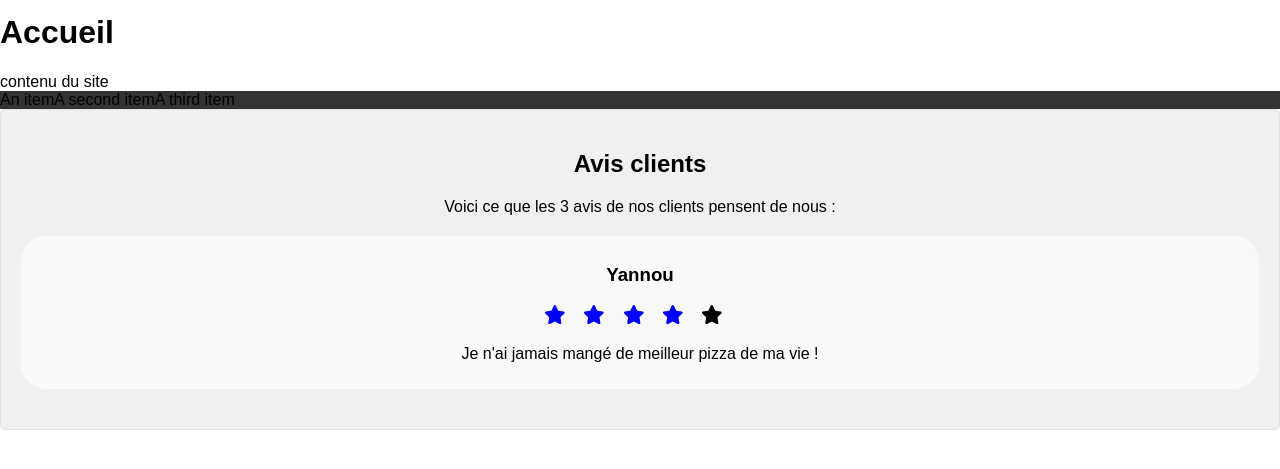
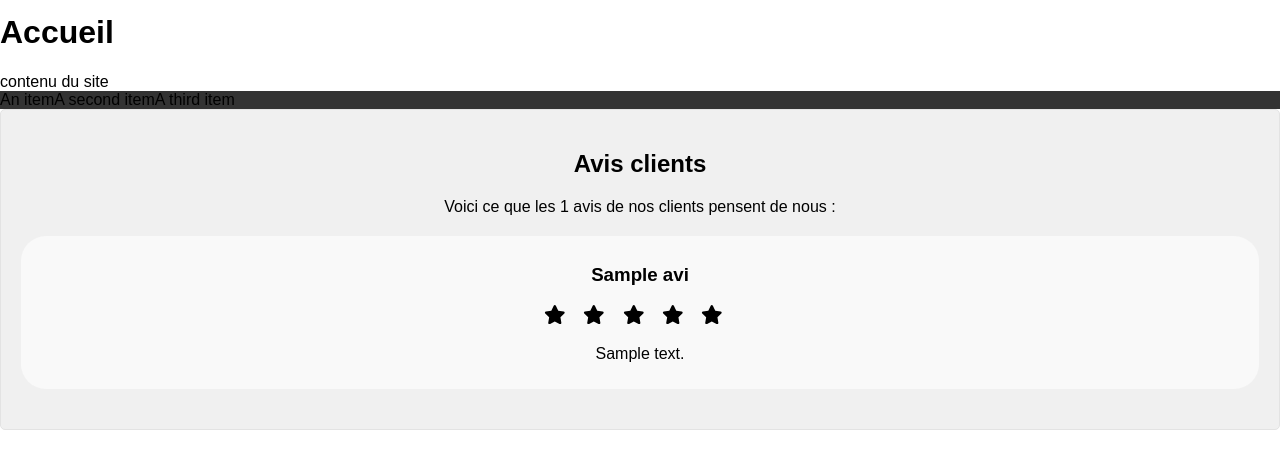
Before and after one commit to PierreTembremande/PizzaJM, a PHP site: template View/View_PageAccueil.php in a window 1280 px wide. Shown: the part 143-612 px from the top of the page. Run offline with PHP 8.4, Linux system fonts and the light colour scheme; the template is opened without the code that fills it: most values are stand-ins (such as "Sample title", 1, 10 or a date in 2020).

Commit message:
feat:client rates with db

```diff
--- a/Controller/Controller_PageAccueil.php
+++ b/Controller/Controller_PageAccueil.php
@@ -1,7 +1,9 @@
 <?php
 require_once(dirname(__DIR__) . "/Model/Bdd.php");
+
+$bdd= new Bdd();
+$avis=$bdd->getAvisClients();
+
 require_once(dirname(__DIR__) . "/View/View_PageAccueil.php");
 
-$bdd= new Bdd();
-
 // $entrepots=$bdd->getNomsEntrepots();
--- a/View/View_PageAccueil.php
+++ b/View/View_PageAccueil.php
@@ -7,11 +7,34 @@
   <title>Accueil</title>
   <style>
     <?php include 'style/Accueil.css' ?>
+
+    <?php
+      foreach ($avis as $value) {
+        echo ".star-rating" . $value["Av_id"] . " {
+            white-space: nowrap;
+        }
+
+        .star-rating" . $value["Av_id"] . " [type='radio'] {
+            appearance: none;
+        }
+
+        .star-rating" . $value["Av_id"] . " i {
+            font-size: 1.2em;
+            transition: 0.3s;
+        }
+
+        .star-rating" . $value["Av_id"] . " label:has(~ :checked) i svg {
+          text-shadow: 0 0 2px #ffffff, 0 0 10px #ffee58;
+          filter: invert(8%) sepia(100%) saturate(6480%) hue-rotate(246deg) brightness(102%) contrast(143%);
+        }\n\n";
+      }
+    ?>
   </style>
+  <link rel="icon" href="View/Pictures/logo.png" />
 </head>
 
 <body>
-    <div class="div-logo"><img class="logo" src="../View/Pictures/logo.png" alt="Logo"></div>
+  <div class="div-logo"><img class="logo" src="View/Pictures/logo.png" alt="Logo"></div>
 
 
   <ul class="nav">
@@ -43,44 +66,48 @@
   </footer>
   <div id="clientRatesDiv">
     <h2>Avis clients</h2>
-        <p>Voici ce que les 3 avis de nos clients pensent de nous :</p>
+    <p>Voici ce que les <?php echo count($avis); ?> avis de nos clients pensent de nous :</p>
     <div id="clientRates">
-            <div id="clientRate">
-                <h3>Yannou</h3>
-                <span class="star-rating">
-                    <label for="rate-1" style="--i:1"><i class="fa-solid fa-star">
-                            <svg xmlns="http://www.w3.org/2000/svg" height="1em" viewBox="0 0 576 512">
-                                <path d="M316.9 18C311.6 7 300.4 0 288.1 0s-23.4 7-28.8 18L195 150.3 51.4 171.5c-12 1.8-22 10.2-25.7 21.7s-.7 24.2 7.9 32.7L137.8 329 113.2 474.7c-2 12 3 24.2 12.9 31.3s23 8 33.8 2.3l128.3-68.5 128.3 68.5c10.8 5.7 23.9 4.9 33.8-2.3s14.9-19.3 12.9-31.3L438.5 329 542.7 225.9c8.6-8.5 11.7-21.2 7.9-32.7s-13.7-19.9-25.7-21.7L381.2 150.3 316.9 18z" />
+      <?php
+      foreach ($avis as $value) {
+        echo "<div id='clientRate'>
+              <h3>" . $value["Av_nom"] . "</h3>
+              <span class='star-rating" . $value["Av_id"] . "'>
+                  <label for='rate-1-" . $value["Av_id"] . "' style='--i:1'><i class='fa-solid fa-star'>
+                          <svg xmlns='http://www.w3.org/2000/svg' height='1em' viewBox='0 0 576 512'>
+                              <path d='M316.9 18C311.6 7 300.4 0 288.1 0s-23.4 7-28.8 18L195 150.3 51.4 171.5c-12 1.8-22 10.2-25.7 21.7s-.7 24.2 7.9 32.7L137.8 329 113.2 474.7c-2 12 3 24.2 12.9 31.3s23 8 33.8 2.3l128.3-68.5 128.3 68.5c10.8 5.7 23.9 4.9 33.8-2.3s14.9-19.3 12.9-31.3L438.5 329 542.7 225.9c8.6-8.5 11.7-21.2 7.9-32.7s-13.7-19.9-25.7-21.7L381.2 150.3 316.9 18z' />
                           </svg>
                       </i></label>
-                    <input type="radio" name="rating" id="rate-1" value="1">
-                    <label for="rate-2" style="--i:2"><i class="fa-solid fa-star">
-                            <svg xmlns="http://www.w3.org/2000/svg" height="1em" viewBox="0 0 576 512">
-                                <path d="M316.9 18C311.6 7 300.4 0 288.1 0s-23.4 7-28.8 18L195 150.3 51.4 171.5c-12 1.8-22 10.2-25.7 21.7s-.7 24.2 7.9 32.7L137.8 329 113.2 474.7c-2 12 3 24.2 12.9 31.3s23 8 33.8 2.3l128.3-68.5 128.3 68.5c10.8 5.7 23.9 4.9 33.8-2.3s14.9-19.3 12.9-31.3L438.5 329 542.7 225.9c8.6-8.5 11.7-21.2 7.9-32.7s-13.7-19.9-25.7-21.7L381.2 150.3 316.9 18z" />
+                  <input type='radio' name='rating' id='rate-1-" . $value["Av_id"] . "' value='1' " . ($value["Av_note"] == 1 ? "checked" : "") . ">
+                  <label for='rate-2-" . $value["Av_id"] . "' style='--i:2'><i class='fa-solid fa-star'>
+                          <svg xmlns='http://www.w3.org/2000/svg' height='1em' viewBox='0 0 576 512'>
+                              <path d='M316.9 18C311.6 7 300.4 0 288.1 0s-23.4 7-28.8 18L195 150.3 51.4 171.5c-12 1.8-22 10.2-25.7 21.7s-.7 24.2 7.9 32.7L137.8 329 113.2 474.7c-2 12 3 24.2 12.9 31.3s23 8 33.8 2.3l128.3-68.5 128.3 68.5c10.8 5.7 23.9 4.9 33.8-2.3s14.9-19.3 12.9-31.3L438.5 329 542.7 225.9c8.6-8.5 11.7-21.2 7.9-32.7s-13.7-19.9-25.7-21.7L381.2 150.3 316.9 18z' />
                           </svg>
                       </i></label>
-                    <input type="radio" name="rating" id="rate-2" value="2">
-                    <label for="rate-3" style="--i:3"><i class="fa-solid fa-star">
-                            <svg xmlns="http://www.w3.org/2000/svg" height="1em" viewBox="0 0 576 512">
-                                <path d="M316.9 18C311.6 7 300.4 0 288.1 0s-23.4 7-28.8 18L195 150.3 51.4 171.5c-12 1.8-22 10.2-25.7 21.7s-.7 24.2 7.9 32.7L137.8 329 113.2 474.7c-2 12 3 24.2 12.9 31.3s23 8 33.8 2.3l128.3-68.5 128.3 68.5c10.8 5.7 23.9 4.9 33.8-2.3s14.9-19.3 12.9-31.3L438.5 329 542.7 225.9c8.6-8.5 11.7-21.2 7.9-32.7s-13.7-19.9-25.7-21.7L381.2 150.3 316.9 18z" />
+                  <input type='radio' name='rating' id='rate-2-" . $value["Av_id"] . "' value='2' " . ($value["Av_note"] == 2 ? "checked" : "") . ">
+                  <label for='rate-3-" . $value["Av_id"] . "' style='--i:3'><i class='fa-solid fa-star'>
+                          <svg xmlns='http://www.w3.org/2000/svg' height='1em' viewBox='0 0 576 512'>
+                              <path d='M316.9 18C311.6 7 300.4 0 288.1 0s-23.4 7-28.8 18L195 150.3 51.4 171.5c-12 1.8-22 10.2-25.7 21.7s-.7 24.2 7.9 32.7L137.8 329 113.2 474.7c-2 12 3 24.2 12.9 31.3s23 8 33.8 2.3l128.3-68.5 128.3 68.5c10.8 5.7 23.9 4.9 33.8-2.3s14.9-19.3 12.9-31.3L438.5 329 542.7 225.9c8.6-8.5 11.7-21.2 7.9-32.7s-13.7-19.9-25.7-21.7L381.2 150.3 316.9 18z' />
                           </svg>
                       </i></label>
-                    <input type="radio" name="rating" id="rate-3" value="3">
-                    <label for="rate-4" style="--i:4"><i class="fa-solid fa-star">
-                            <svg xmlns="http://www.w3.org/2000/svg" height="1em" viewBox="0 0 576 512">
-                                <path d="M316.9 18C311.6 7 300.4 0 288.1 0s-23.4 7-28.8 18L195 150.3 51.4 171.5c-12 1.8-22 10.2-25.7 21.7s-.7 24.2 7.9 32.7L137.8 329 113.2 474.7c-2 12 3 24.2 12.9 31.3s23 8 33.8 2.3l128.3-68.5 128.3 68.5c10.8 5.7 23.9 4.9 33.8-2.3s14.9-19.3 12.9-31.3L438.5 329 542.7 225.9c8.6-8.5 11.7-21.2 7.9-32.7s-13.7-19.9-25.7-21.7L381.2 150.3 316.9 18z" />
+                  <input type='radio' name='rating' id='rate-3-" . $value["Av_id"] . "' value='3' " . ($value["Av_note"] == 3 ? "checked" : "") . ">
+                  <label for='rate-4-" . $value["Av_id"] . "' style='--i:4'><i class='fa-solid fa-star'>
+                          <svg xmlns='http://www.w3.org/2000/svg' height='1em' viewBox='0 0 576 512'>
+                              <path d='M316.9 18C311.6 7 300.4 0 288.1 0s-23.4 7-28.8 18L195 150.3 51.4 171.5c-12 1.8-22 10.2-25.7 21.7s-.7 24.2 7.9 32.7L137.8 329 113.2 474.7c-2 12 3 24.2 12.9 31.3s23 8 33.8 2.3l128.3-68.5 128.3 68.5c10.8 5.7 23.9 4.9 33.8-2.3s14.9-19.3 12.9-31.3L438.5 329 542.7 225.9c8.6-8.5 11.7-21.2 7.9-32.7s-13.7-19.9-25.7-21.7L381.2 150.3 316.9 18z' />
                           </svg>
                       </i></label>
-                    <input type="radio" name="rating" id="rate-4" value="4" checked>
-                    <label for="rate-5" style="--i:5"><i class="fa-solid fa-star">
-                            <svg xmlns="http://www.w3.org/2000/svg" height="1em" viewBox="0 0 576 512">
-                                <path d="M316.9 18C311.6 7 300.4 0 288.1 0s-23.4 7-28.8 18L195 150.3 51.4 171.5c-12 1.8-22 10.2-25.7 21.7s-.7 24.2 7.9 32.7L137.8 329 113.2 474.7c-2 12 3 24.2 12.9 31.3s23 8 33.8 2.3l128.3-68.5 128.3 68.5c10.8 5.7 23.9 4.9 33.8-2.3s14.9-19.3 12.9-31.3L438.5 329 542.7 225.9c8.6-8.5 11.7-21.2 7.9-32.7s-13.7-19.9-25.7-21.7L381.2 150.3 316.9 18z" />
+                  <input type='radio' name='rating' id='rate-4-" . $value["Av_id"] . "' value='4' " . ($value["Av_note"] == 4 ? "checked" : "") . ">
+                  <label for='rate-5-" . $value["Av_id"] . "' style='--i:5'><i class='fa-solid fa-star'>
+                          <svg xmlns='http://www.w3.org/2000/svg' height='1em' viewBox='0 0 576 512'>
+                              <path d='M316.9 18C311.6 7 300.4 0 288.1 0s-23.4 7-28.8 18L195 150.3 51.4 171.5c-12 1.8-22 10.2-25.7 21.7s-.7 24.2 7.9 32.7L137.8 329 113.2 474.7c-2 12 3 24.2 12.9 31.3s23 8 33.8 2.3l128.3-68.5 128.3 68.5c10.8 5.7 23.9 4.9 33.8-2.3s14.9-19.3 12.9-31.3L438.5 329 542.7 225.9c8.6-8.5 11.7-21.2 7.9-32.7s-13.7-19.9-25.7-21.7L381.2 150.3 316.9 18z' />
                           </svg>
                       </i></label>
-                    <input type="radio" name="rating" id="rate-5" value="5">
-                    <p>Je n'ai jamais mangé de meilleur pizza de ma vie !</p>
+                  <input type='radio' name='rating' id='rate-5-" . $value["Av_id"] . "' value='5' " . ($value["Av_note"] == 5 ? "checked" : "") . ">
+                  <p>" . $value["Av_commentaire"] . "</p>
               </span>
-            </div>
+          </div>";
+      }
+      ?>
     </div>
   </div>
 </body>
--- a/View/style/Accueil.css
+++ b/View/style/Accueil.css
@@ -61,63 +61,3 @@ li a:hover {
     padding: 10px 0px 10px 0px;
     border-radius: 25px;
 }
-
-.star-rating {
-    white-space: nowrap;
-}
-
-.star-rating [type="radio"] {
-    appearance: none;
-}
-
-.star-rating i {
-    font-size: 1.2em;
-    transition: 0.3s;
-}
-
-.star-rating label:has(~ :checked) i svg {
-    text-shadow: 0 0 2px #ffffff, 0 0 10px #ffee58;
-    filter: invert(8%) sepia(100%) saturate(6480%) hue-rotate(246deg) brightness(102%) contrast(143%);
-}
-
-.slider {
-    width: 700px;
-    margin: 0 auto 20px;
-    text-align: center;
-}
-
-.slider .photos {
-    position: relative;
-    height: 433px;
-}
-
-.slider .photos div {
-    width: 100%;
-    position: absolute;
-    left: 0;
-    opacity: 0;
-    transition: opacity 1s;
-}
-
-.slider .photos div.shown {
-    opacity: 1;
-}
-
-.prev:before,
-.next:before {
-    color: #fff;
-    font-size: 100px;
-    position: absolute;
-    top: 35%;
-    cursor: pointer;
-}
-
-.prev:before {
-    content: '<';
-    left: 0;
-}
-
-.next:before {
-    content: '>';
-    right: 0;
-}
```
Lines whose indentation alone changed are shown as unchanged.
